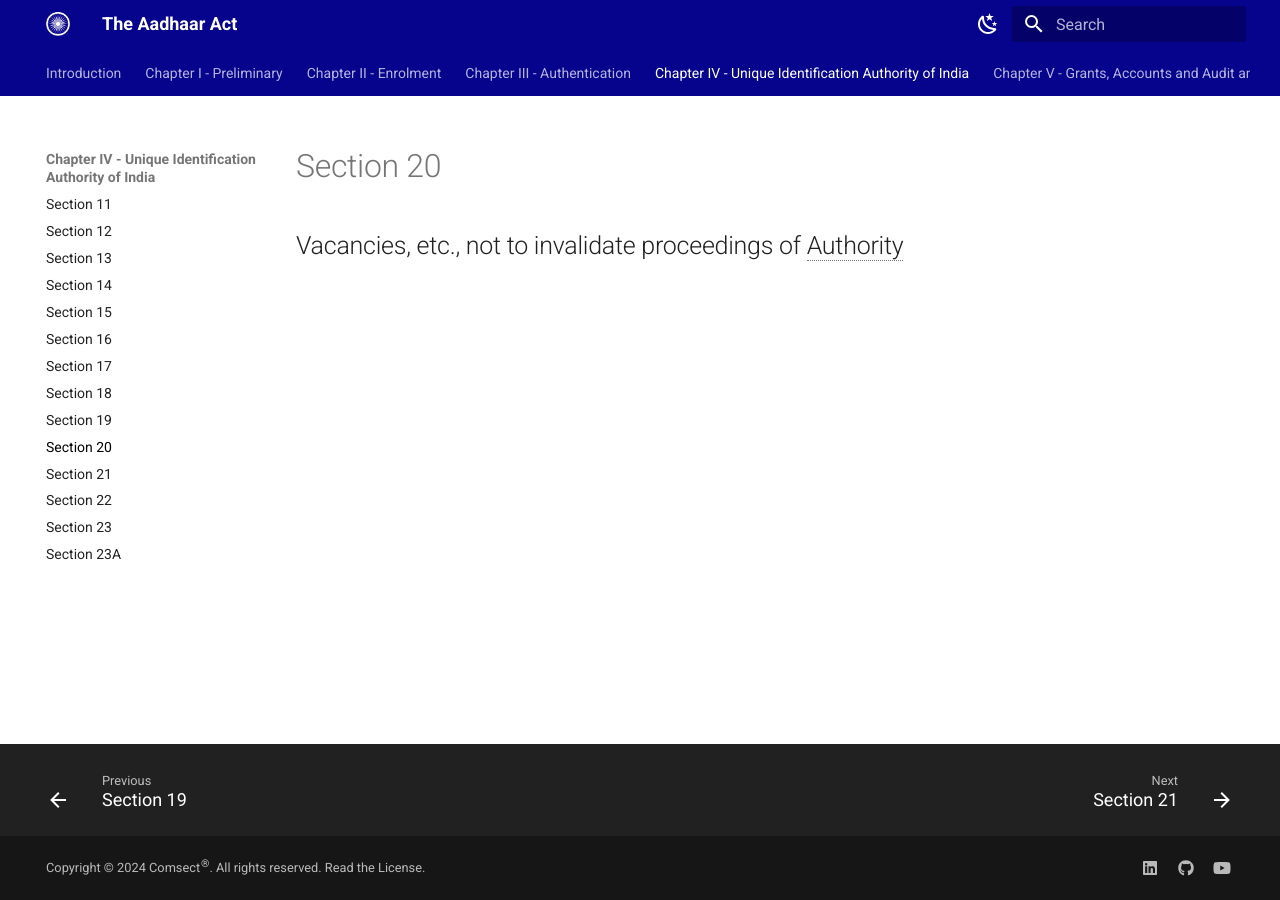
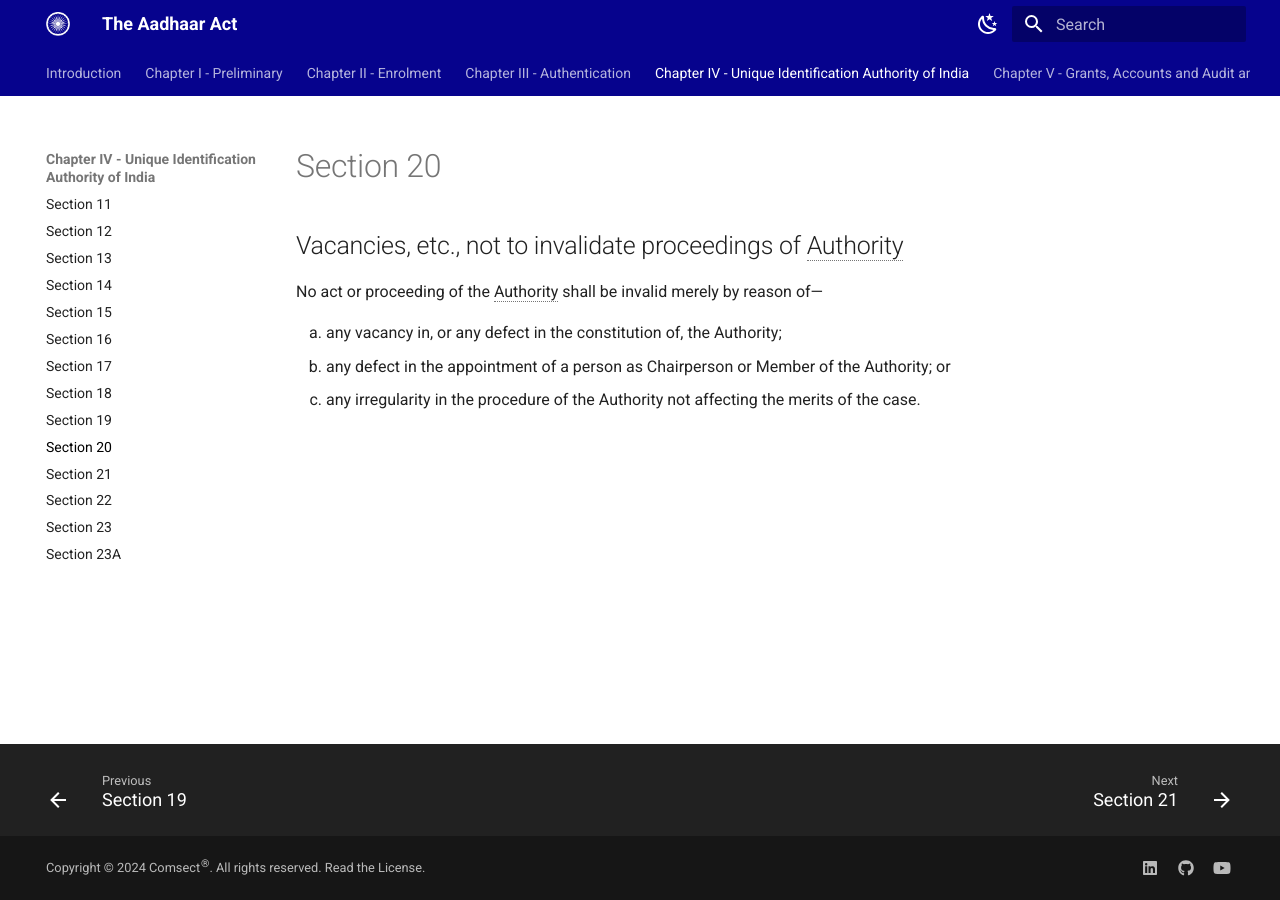
Before and after one commit to comsect/aadhaar-act, an MkDocs documentation site: the page built from docs/en/20.md, in a window 1280 px wide. Built offline with MkDocs 1.6.1 and Material for MkDocs 9.7.7, drawn with Linux system fonts in a browser that asks for light colours.

Commit message:
add section-twenty

```diff
--- a/docs/en/20.md
+++ b/docs/en/20.md
@@ -4,4 +4,17 @@
 description: Vacancies, etc., not to invalidate proceedings of Authority
 ---
 
+<style>
+    ol.outer-list {
+        list-style-type: lower-alpha;
+    }
+</style>
+
 ## Vacancies, etc., not to invalidate proceedings of Authority
+
+No act or proceeding of the Authority shall be invalid merely by reason of—
+<ol class="outer-list">
+    <li> any vacancy in, or any defect in the constitution of, the Authority;</li>
+    <li> any defect in the appointment of a person as Chairperson or Member of the Authority; or</li>
+    <li> any irregularity in the procedure of the Authority not affecting the merits of the case.</li>
+</ol>
```
